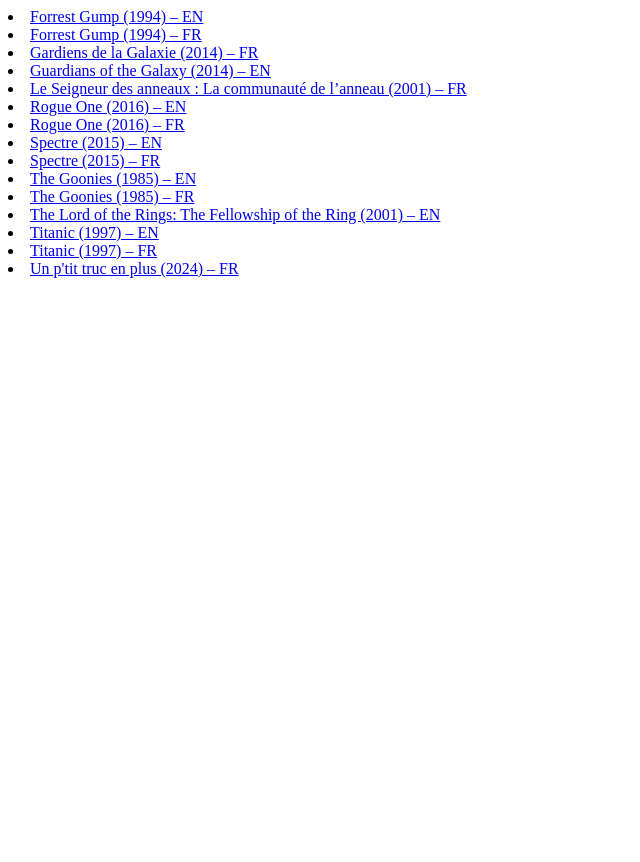
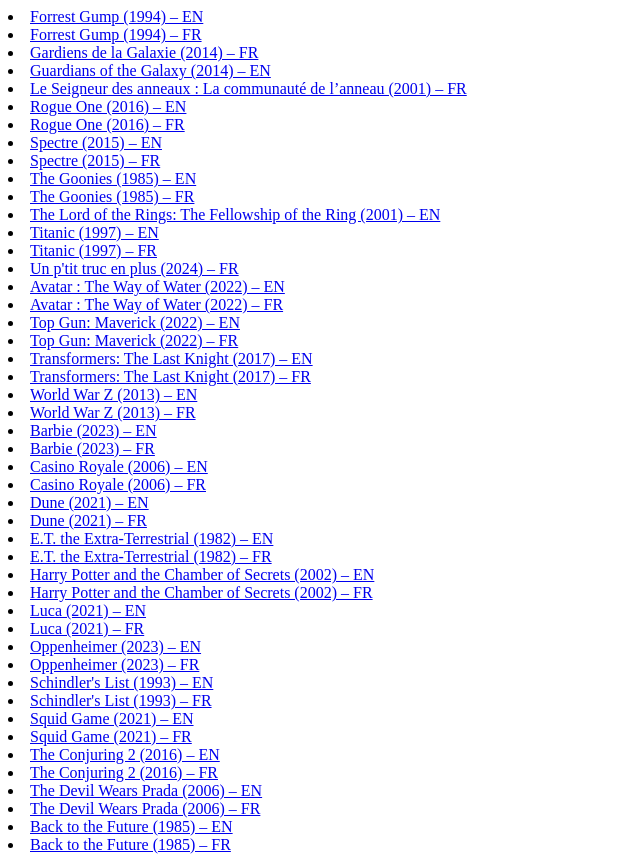
Before and after one commit to Otherview78/otherview-srt-api, a plain HTML site: page films/index.html in a window 1280 px wide. Shown: the whole page, without its empty margins (0-640 px from the left). Before the commit the page ends 800 px from the top, so only its background shows below. Drawn offline with Linux system fonts and the light colour scheme.

Commit message:
index.html

```diff
--- a/films/index.html
+++ b/films/index.html
@@ -62,3 +62,131 @@
 <li><a href="Un.ptit.truc.en.plus.2024.fr.srt">
     Un p'tit truc en plus (2024) – FR
 </a></li>
+
+<!-- Avatar : The Way of Water (2022) -->
+<li><a href="Avatar.The.Way.of.Water.2022.en.srt">
+    Avatar : The Way of Water (2022) – EN
+</a></li>
+<li><a href="Avatar.The.Way.of.Water.2022.fr.srt">
+    Avatar : The Way of Water (2022) – FR
+</a></li>
+
+<!-- Top Gun: Maverick (2022) -->
+<li><a href="Top.Gun.Maverick.2022.en.srt">
+    Top Gun: Maverick (2022) – EN
+</a></li>
+<li><a href="Top.Gun.Maverick.2022.fr.srt">
+    Top Gun: Maverick (2022) – FR
+</a></li>
+
+<!-- Transformers: The Last Knight (2017) -->
+<li><a href="Transformers.The.Last.Knight.2017.en.srt">
+    Transformers: The Last Knight (2017) – EN
+</a></li>
+<li><a href="Transformers.The.Last.Knight.2017.fr.srt">
+    Transformers: The Last Knight (2017) – FR
+</a></li>
+
+<!-- World War Z (2013) -->
+<li><a href="World.War.Z.2013.en.srt">
+    World War Z (2013) – EN
+</a></li>
+<li><a href="World.War.Z.2013.fr.srt">
+    World War Z (2013) – FR
+</a></li>
+
+<!-- Barbie (2023) -->
+<li><a href="Barbie.2023.en.srt">
+    Barbie (2023) – EN
+</a></li>
+<li><a href="Barbie.2023.fr.srt">
+    Barbie (2023) – FR
+</a></li>
+
+<!-- Casino Royale (2006) -->
+<li><a href="Casino.Royale.2006.en.srt">
+    Casino Royale (2006) – EN
+</a></li>
+<li><a href="Casino.Royale.2006.fr.srt">
+    Casino Royale (2006) – FR
+</a></li>
+
+<!-- Dune (2021) -->
+<li><a href="Dune.2021.en.srt">
+    Dune (2021) – EN
+</a></li>
+<li><a href="Dune.2021.fr.srt">
+    Dune (2021) – FR
+</a></li>
+
+<!-- E.T. the Extra-Terrestrial (1982) -->
+<li><a href="E.T.the.Extra-Terrestrial.1982.en.srt">
+    E.T. the Extra-Terrestrial (1982) – EN
+</a></li>
+<li><a href="E.T.the.Extra-Terrestrial.1982.fr.srt">
+    E.T. the Extra-Terrestrial (1982) – FR
+</a></li>
+
+<!-- Harry Potter and the Chamber of Secrets (2002) -->
+<li><a href="Harry.Potter.and.the.Chamber.of.Secrets.2002.en.srt">
+    Harry Potter and the Chamber of Secrets (2002) – EN
+</a></li>
+<li><a href="Harry.Potter.and.the.Chamber.of.Secrets.2002.fr.srt">
+    Harry Potter and the Chamber of Secrets (2002) – FR
+</a></li>
+
+<!-- Luca (2021) -->
+<li><a href="Luca.2021.en.srt">
+    Luca (2021) – EN
+</a></li>
+<li><a href="Luca.2021.fr.srt">
+    Luca (2021) – FR
+</a></li>
+
+<!-- Oppenheimer (2023) -->
+<li><a href="Oppenheimer.2023.en.srt">
+    Oppenheimer (2023) – EN
+</a></li>
+<li><a href="Oppenheimer.2023.fr.srt">
+    Oppenheimer (2023) – FR
+</a></li>
+
+<!-- Schindler's List (1993) -->
+<li><a href="Schindlers.List.1993.en.srt">
+    Schindler's List (1993) – EN
+</a></li>
+<li><a href="Schindlers.List.1993.fr.srt">
+    Schindler's List (1993) – FR
+</a></li>
+
+<!-- Squid Game (2021) -->
+<li><a href="Squid.Game.2021.en.srt">
+    Squid Game (2021) – EN
+</a></li>
+<li><a href="Squid.Game.2021.fr.srt">
+    Squid Game (2021) – FR
+</a></li>
+
+<!-- The Conjuring 2 (2016) -->
+<li><a href="The.Conjuring.2.2016.en.srt">
+    The Conjuring 2 (2016) – EN
+</a></li>
+<li><a href="The.Conjuring.2.2016.fr.srt">
+    The Conjuring 2 (2016) – FR
+</a></li>
+
+<!-- The Devil Wears Prada (2006) -->
+<li><a href="The.Devil.Wears.Prada.2006.en.srt">
+    The Devil Wears Prada (2006) – EN
+</a></li>
+<li><a href="The.Devil.Wears.Prada.2006.fr.srt">
+    The Devil Wears Prada (2006) – FR
+</a></li>
+
+<!-- Back to the Future (1985) -->
+<li><a href="Back.to.the.Future.1985.en.srt">
+    Back to the Future (1985) – EN
+</a></li>
+<li><a href="Back.to.the.Future.1985.fr.srt">
+    Back to the Future (1985) – FR
+</a></li>
```
